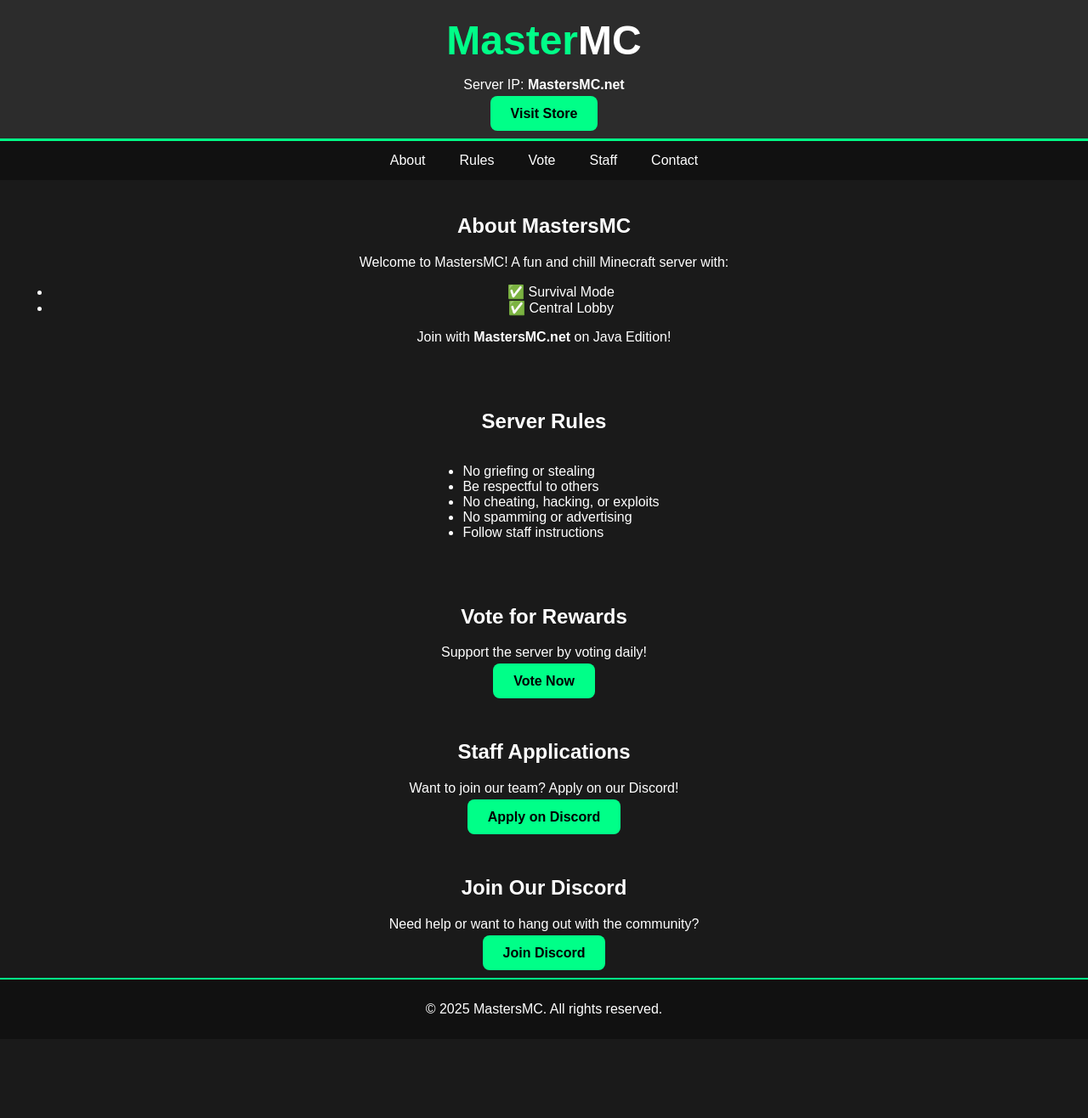
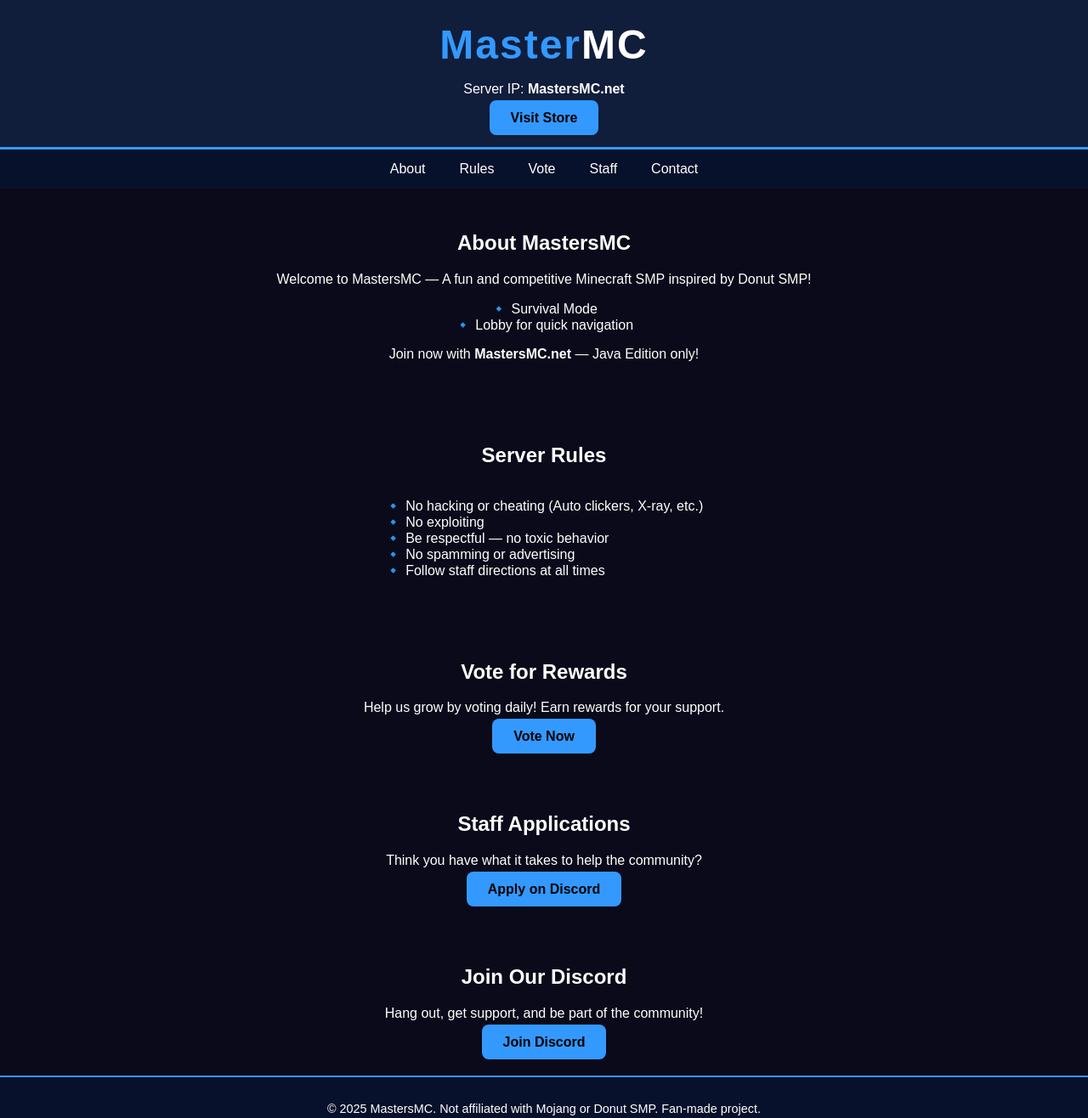
Before and after one commit to shahidugfdgrsh/MastersMC, a plain HTML site: page index.html in a window 1280 px wide. Shown: the whole page at 85% size. Before the commit the page ends 1223 px from the top, so only its background shows below. Drawn offline with Linux system fonts and the light colour scheme.

Commit message:
Update index.html

```diff
--- a/index.html
+++ b/index.html
@@ -7,27 +7,28 @@
   <style>
     body {
       font-family: 'Arial', sans-serif;
-      background-color: #1a1a1a;
-      color: #fff;
+      background-color: #0a0a1a;
+      color: #ffffff;
       margin: 0;
       padding: 0;
     }
 
     header {
-      background-color: #2c2c2c;
-      padding: 20px;
+      background-color: #101d3b;
+      padding: 25px;
       text-align: center;
-      border-bottom: 3px solid #00ff88;
+      border-bottom: 3px solid #3399ff;
     }
 
     header h1 {
       font-size: 3em;
       margin: 0;
-      color: #00ff88;
+      color: #3399ff;
+      letter-spacing: 2px;
     }
 
     nav {
-      background-color: #111;
+      background-color: #08112b;
       display: flex;
       justify-content: center;
       flex-wrap: wrap;
@@ -38,23 +39,23 @@
       text-decoration: none;
       padding: 14px 20px;
       display: block;
-      transition: background 0.3s;
+      transition: background 0.3s, color 0.3s;
     }
 
     nav a:hover {
-      background-color: #00ff88;
+      background-color: #3399ff;
       color: black;
     }
 
     .container {
-      padding: 20px;
+      padding: 30px 20px;
       text-align: center;
     }
 
     .btn {
-      background-color: #00ff88;
+      background-color: #3399ff;
       color: black;
-      padding: 12px 24px;
+      padding: 12px 25px;
       border: none;
       cursor: pointer;
       text-decoration: none;
@@ -63,14 +64,24 @@
     }
 
     .btn:hover {
-      background-color: #00cc66;
+      background-color: #227acc;
+    }
+
+    ul {
+      list-style: none;
+      padding: 0;
+    }
+
+    ul li::before {
+      content: "🔹 ";
     }
 
     footer {
       text-align: center;
-      padding: 10px;
-      background: #111;
-      border-top: 2px solid #00ff88;
+      padding: 15px;
+      background: #08112b;
+      border-top: 2px solid #3399ff;
+      font-size: 0.9em;
     }
   </style>
 </head>
@@ -79,7 +90,7 @@
   <header>
     <h1>Master<span style="color:white;">MC</span></h1>
     <p>Server IP: <strong>MastersMC.net</strong></p>
-    <a class="btn" href="https://take.app/mastersmc" target="_blank">Visit Store</a>
+    <a class="btn" href="https://energy-link.com" target="_blank">Visit Store</a>
   </header>
 
   <nav>
@@ -92,46 +103,46 @@
 
   <div class="container" id="about">
     <h2>About MastersMC</h2>
-    <p>Welcome to MastersMC! A fun and chill Minecraft server with:</p>
+    <p>Welcome to MastersMC — A fun and competitive Minecraft SMP inspired by Donut SMP!</p>
     <ul>
-      <li>✅ Survival Mode</li>
-      <li>✅ Central Lobby</li>
+      <li>Survival Mode </li>
+      <li>Lobby for quick navigation</li>
     </ul>
-    <p>Join with <strong>MastersMC.net</strong> on Java Edition!</p>
+    <p>Join now with <strong>MastersMC.net</strong> — Java Edition only!</p>
   </div>
 
   <div class="container" id="rules">
     <h2>Server Rules</h2>
     <ul style="text-align:left; display:inline-block;">
-      <li>No griefing or stealing</li>
-      <li>Be respectful to others</li>
-      <li>No cheating, hacking, or exploits</li>
+      <li>No hacking or cheating (Auto clickers, X-ray, etc.)</li>
+      <li>No exploiting</li>
+      <li>Be respectful — no toxic behavior</li>
       <li>No spamming or advertising</li>
-      <li>Follow staff instructions</li>
+      <li>Follow staff directions at all times</li>
     </ul>
   </div>
 
   <div class="container" id="vote">
     <h2>Vote for Rewards</h2>
-    <p>Support the server by voting daily!</p>
+    <p>Help us grow by voting daily! Earn rewards for your support.</p>
     <a class="btn" href="https://enter-link.com" target="_blank">Vote Now</a>
   </div>
 
   <div class="container" id="staff">
     <h2>Staff Applications</h2>
-    <p>Want to join our team? Apply on our Discord!</p>
-    <a class="btn" href="https://discord.com/invite/mastersmc" target="_blank">Apply on Discord</a>
+    <p>Think you have what it takes to help the community?</p>
+    <a class="btn" href="https://discord.com/invite/YOUR-LINK" target="_blank">Apply on Discord</a>
   </div>
 
   <div class="container" id="contact">
     <h2>Join Our Discord</h2>
-    <p>Need help or want to hang out with the community?</p>
+    <p>Hang out, get support, and be part of the community!</p>
     <a class="btn" href="https://discord.com/invite/YOUR-LINK" target="_blank">Join Discord</a>
   </div>
 
   <footer>
-    <p>&copy; 2025 MastersMC. All rights reserved.</p>
+    <p>&copy; 2025 MastersMC. Not affiliated with Mojang or Donut SMP. Fan-made project.</p>
   </footer>
 
 </body>
-</html>
+  </html>
```
